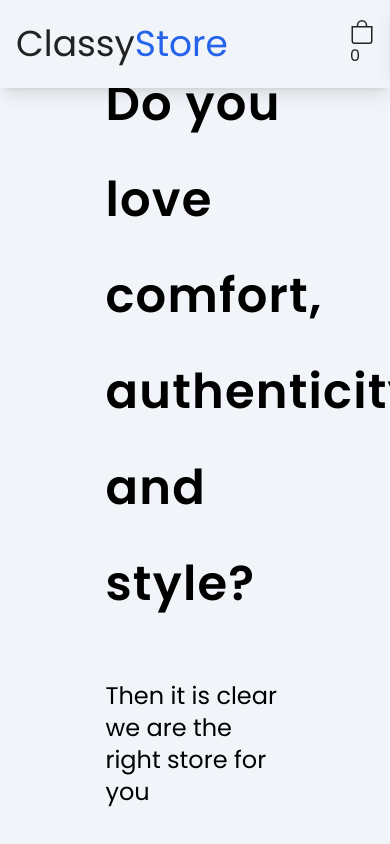
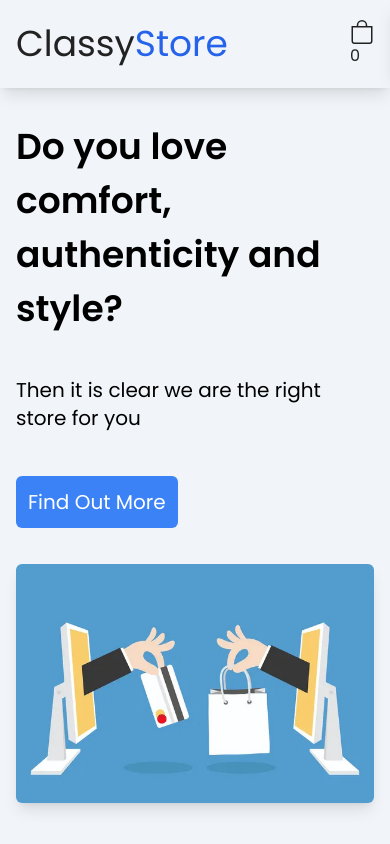
Before and after one commit to Classytobs/ecommerce-shop, a React (Create React App) app: page / in a window 390 px wide. Shown: the top 844 px of the page. Built offline with nearby package versions, Linux system fonts and the light colour scheme; no server answers.

Commit message:
adjusting screen responsiveness

```diff
--- a/src/components/Hero.js
+++ b/src/components/Hero.js
@@ -3,13 +3,13 @@ import ecommerce from '../img/ecommerce.jpg'
 
 const Hero = () => {
   return <div className='bg-slate-100 flex flex-col md:flex-row
-  lg:flex-row text-black justify-between min-h-screen
-  max-w-full items-center font-serif px-4 md:px-16 lg:px-40'>
-    <div className='mb-8 w-2/4 h-full flex flex-col justify-center gap-y-4 h-screen'>
-              <h1 className='text-5xl
-              md:text-6xl font-semibold tracking-wide leading-loose mb-8'>Do you love comfort, authenticity and style?</h1>
+  lg:flex-row text-black justify-start min-h-screen
+  max-w-full items-center font-serif px-4 md:px-16 lg:px-40 gap-y-12 pt-16 pb-8'>
+    <div className=' max-w-2/4 flex flex-col justify-center gap-y-2'>
+              <h1 className='text-4xl
+              md:text-6xl font-semibold tracking-normal leading-normal mb-8'>Do you love comfort, authenticity and style?</h1>
 
-              <h2 className='text-2xl'>Then it is clear we are the right store for you</h2>
+              <h2 className='text-xl'>Then it is clear we are the right store for you</h2>
 
               <div className='mt-12'>
                 <a href='#product' className='border-solid p-3 max-w-fit rounded-md text-white text-xl md:text-2xl
@@ -17,10 +17,8 @@ const Hero = () => {
             </div>
       </div>
 
-
-
-    <div className='w-2/4 h-screen flex items-center'>
-        <img src={ecommerce} alt='ecommerce' className='rounded-md h-4/6 shadow-lg' />
+    <div className='flex items-center'>
+        <img src={ecommerce} alt='ecommerce' className='rounded-md shadow-lg' />
       </div>
   </div>;
 };
--- a/src/pages/ProductDetails.js
+++ b/src/pages/ProductDetails.js
@@ -20,12 +20,19 @@ const ProductDetails = () => {
 
   const {image,title,price, description}=product
 
-  return <div>
-    <div><img className='w-1/6 h-1/6' src={image} alt='productimage' /></div>
-    <div>{title}</div>
-    <div>{price}</div>
-    <div>{description}</div>
-    <button onClick={()=> addToCart(product, product.id)}>Add to cart</button>
+  return <div className='bg-slate-50 flex  md:flex-row
+  lg:flex-row text-black justify-center min-h-screen
+  max-w-full items-center font-serif px-4 md:px-16 lg:px-40 pt-16'>
+    <div className='flex flex-col md:flex-row w-full h-full items-center pt-8 justify-center text-center md:text-start'>
+    <div><img className='md:h-80 h-48 w-[200px] md:w-[300px]' src={image} alt='productimage' /></div>
+    <div className='flex flex-col justify-center items-center md:justify-start md:items-start md:ml-6'>
+    <div className='text-[26px] font-medium mt-2'>{title}</div>
+    <div className='text-xl mt-2'>$ {price}</div>
+    <div className='mb-8 md:max-w-[600px] md:text-start'>{description}</div>
+    <button onClick={()=> addToCart(product, product.id)} className='bg-primary flex justify-center items-center
+    p-4 mb-4 text-white font-medium'>Add to cart</button>
+    </div>
+    </div>
   </div>;
 };
 
```
